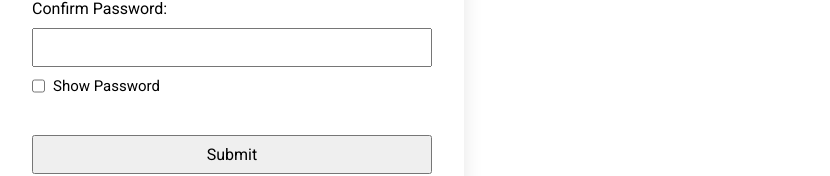
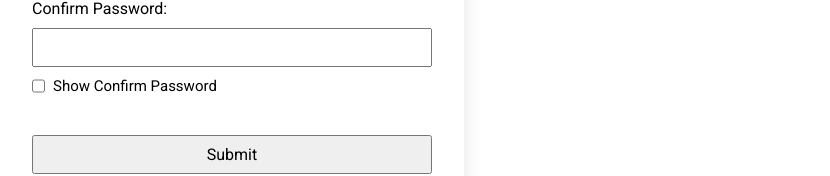
Before and after one commit to PatrickMediodia/react-brownbag, a React (Vite) app in the folder sample-posts-auth/: page /signup in a window 1280 px wide. Shown: the part 446-622 px from the top of the page, without its empty margins (408-1238 px from the left). Built offline with nearby package versions, Linux system fonts and the light colour scheme; no server answers; what amazon-cognito-identity-js would draw is missing.

Commit message:
fixed change password control warnings

```diff
--- a/sample-posts-auth/src/components/ChangePassword.jsx
+++ b/sample-posts-auth/src/components/ChangePassword.jsx
@@ -1,11 +1,9 @@
 import { useState, useContext } from 'react';
 import { useNavigate } from "react-router-dom";
-import { UserContext } from '../providers/UserProvider';
 import changePassword from '../services/changePassword';
 
 export default function ChangePassword() {
     const navigate = useNavigate();
-    const [user, setUser] = useContext(UserContext);
 
     const [passwords, setPasswords] = useState({
         previousPassword: '',
@@ -64,7 +62,6 @@ export default function ChangePassword() {
             navigate('/');
             alert('Password has been changed');
         } catch(err) {
-            console.log(err);
             handleException(err.name);
         }
     }
@@ -117,7 +114,7 @@ export default function ChangePassword() {
                 <input
                     className="form-input"
                     name='confirmProposedPassword'
-                    type={showPasswords.showConfirmedProposedPassword ? 'text' : 'password' }
+                    type={showPasswords.showConfirmProposedPassword ? 'text' : 'password' }
                     value={passwords.confirmProposedPassword}
                     onChange={handleChange}
                     autoComplete="off"
@@ -125,8 +122,8 @@ export default function ChangePassword() {
                 <div className="form-check">
                     <input
                         type="checkbox"
-                        name="showConfirmedProposedPassword"
-                        checked={showPasswords.showConfirmedProposedPassword}
+                        name="showConfirmProposedPassword"
+                        checked={showPasswords.showConfirmProposedPassword}
                         onChange={handleCheckChange}
                     />
                     Show Password
--- a/sample-posts-auth/src/components/ConfirmSignUp.jsx
+++ b/sample-posts-auth/src/components/ConfirmSignUp.jsx
@@ -19,7 +19,6 @@ export default function ConfirmSignUp() {
     }
 
     const handleException = (err) => {
-        console.log(err);
         switch(err) {
             case 'CodeMismatchException':
                 alert('Invalid verification code provided, please try again.');
--- a/sample-posts-auth/src/components/Login.jsx
+++ b/sample-posts-auth/src/components/Login.jsx
@@ -53,7 +53,6 @@ export default function Login() {
             cookies.set('jwt', jwt, { maxAge:  expiryTime });
             navigate('/');
         } catch(err) {
-            console.log(err);
             handleException(err.name);
         }
     }
--- a/sample-posts-auth/src/components/SignUp.jsx
+++ b/sample-posts-auth/src/components/SignUp.jsx
@@ -5,7 +5,7 @@ import { Link, useNavigate } from "react-router-dom";
 export default function SignUp() {
     const navigate = useNavigate();
 
-    const [ signupCredentials, setSignupCredetials] = useState({
+    const [signupCredentials, setSignupCredetials] = useState({
         email: '',
         password: '',
         confirmPassword: ''
@@ -41,6 +41,7 @@ export default function SignUp() {
                 break;
             case 'InvalidPasswordException':
                 alert(`Invalid Password Used. Password must have the following.\n
+- Must be at least 8 characters
 - Contains at least 1 number
 - Contains at least 1 special character
 - Contains at least 1 uppercase letter
@@ -125,7 +126,7 @@ export default function SignUp() {
                         checked={showPasswords.showConfirmPassword}
                         onChange={handleCheckChange}
                     />
-                Show Password
+                Show Confirm Password
             </div>
             </div>
             <input
--- a/sample-posts-auth/src/providers/ProtectedRoute.jsx
+++ b/sample-posts-auth/src/providers/ProtectedRoute.jsx
@@ -11,7 +11,6 @@ const UserProvider = (props) => {
     useEffect(() => {
         if (user === null) {
             const jwt = cookies.get('jwt');
-            console.log(jwt);
             if (jwt) {
                 setUser(jwt);
             } else {
```
